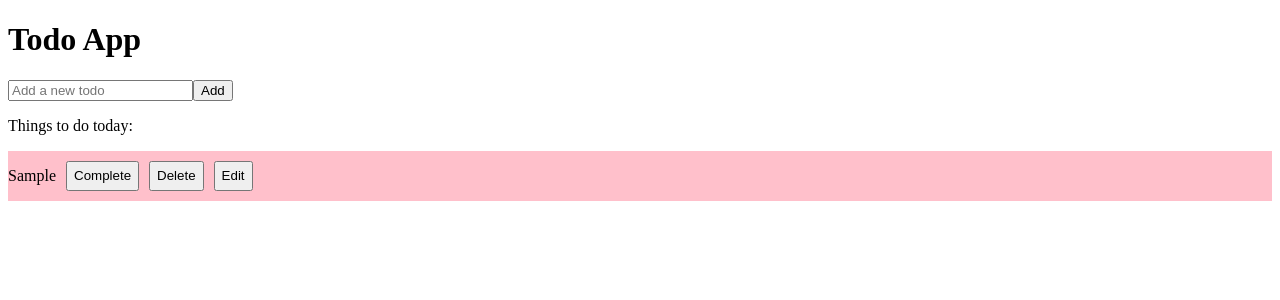
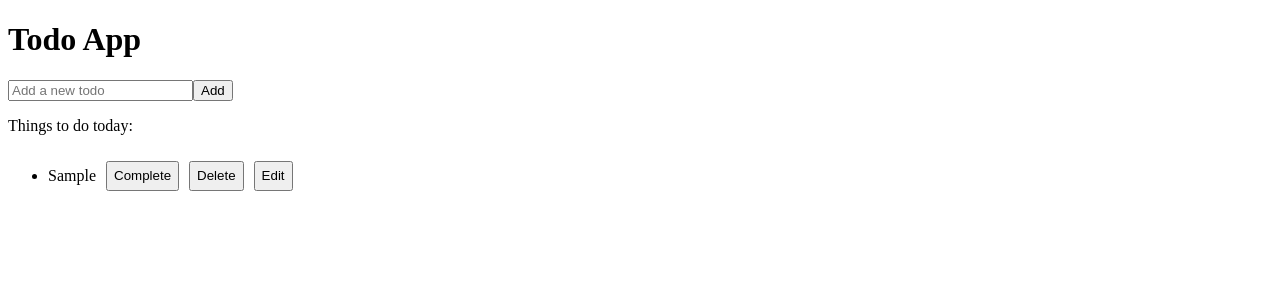
Before and after one commit to catbytes-community/todo-app, a React (Vite) app: page / in a window 1280 px wide. Both pictures are taken after typing "Sample" into the empty fields and a click on the button "Add". Shown: the top 300 px of the page. Built offline with nearby package versions, Linux system fonts and the light colour scheme.

Commit message:
lesson 20

```diff
--- a/src/App.css
+++ b/src/App.css
@@ -1,5 +1,4 @@
 .todo-list-container {
-  background-color: pink;
   display: flex;
   gap: 10px;
   align-items: center;
--- a/src/App.jsx
+++ b/src/App.jsx
@@ -1,5 +1,6 @@
 import { useState, useEffect } from "react";
 import "./App.css";
+import projects, { useProjects } from "./projects";
 
 function App() {
   const [newItem, setNewItem] = useState(""); // not a persistent state
@@ -12,16 +13,45 @@ function App() {
 
   const addItem = () => {
     setItems([...items, { id: items.length + 1, item: newItem }]);
-    console.log("Items: ", items);
     setNewItem("");
   };
 
-  useEffect(() => {
-    console.log("Items from useEffect: ", items);
-  }, [items]);
-
   const deleteItem = (id) => {
     setItems(items.filter((item) => item.id !== id));
+  };
+
+  // useEffect(() => {
+  //   console.log("projects: ", projects);
+
+  //   // destructuring arrays
+  //   const [a, b] = projects;
+  //   // console.log("project1: ", a);
+  //   // console.log("project2: ", b);
+  //   // const [...allElements] = projects;
+  //   // console.log("all elements of the array: ", allElements);
+
+  //   // destructuring objects
+  //   // const { projectName = "defaultProjectName" } = a;
+  //   const { projectName: name } = a;
+  //   // projects[0].projectName
+  //   console.log("project name: ", name);
+
+  //   // custom hooks in React
+  // }, []);
+
+  const [project] = projects;
+  // console.log(useProjects(project));
+  const [projectName, getOwnerName] = useProjects(project);
+  // console.log(projectName);
+  // getOwnerName();
+
+  const completeTask = (id) => {
+    // console.log("Complete task: ", id); // isTaskComplete boolean
+    const completedTask = items.filter((item) => item.id === id)[0];
+    console.log("Completed task: ", completedTask);
+
+    completedTask.isTaskComplete = !completedTask.isTaskComplete;
+    setItems([...items]);
   };
 
   return (
@@ -36,11 +66,27 @@ function App() {
 
       <div>
         <p>Things to do today:</p>
+        <ul>
           {items.map((item, index) => {
             return (
-            <div key={index} className="todo-list-container">
-              <p>{item.item}</p>
-              <button className="todo-item-btn">Complete</button>
+              <li key={index}>
+                <div className="todo-list-container">
+                  {/* ternary operator */}
+                  <p
+                    style={{
+                      textDecoration: item.isTaskComplete
+                        ? "line-through"
+                        : "none",
+                    }}
+                  >
+                    {item.item}
+                  </p>
+                  <button
+                    onClick={() => completeTask(item.id)}
+                    className="todo-item-btn"
+                  >
+                    {item.isTaskComplete ? "Undo" : "Complete"}
+                  </button>
                   <button
                     onClick={() => deleteItem(item.id)}
                     className="todo-item-btn"
@@ -49,8 +95,10 @@ function App() {
                   </button>
                   <button className="todo-item-btn">Edit</button>
                 </div>
+              </li>
             );
           })}
+        </ul>
       </div>
     </>
   );
--- a/src/main.jsx
+++ b/src/main.jsx
@@ -1,9 +1,4 @@
-import { StrictMode } from "react";
 import { createRoot } from "react-dom/client";
 import App from "./App.jsx";
 
-createRoot(document.getElementById("root")).render(
-  <StrictMode>
-    <App />
-  </StrictMode>
-);
+createRoot(document.getElementById("root")).render(<App />);
--- /dev/null
+++ b/src/projects.js
@@ -0,0 +1,23 @@
+const projects = [
+  {
+    id: 1,
+    projectName: "Todo App",
+    projectOwner: "John",
+  },
+  {
+    id: 2,
+    projectName: "Catbytes App",
+    projectOwner: "Jane",
+  },
+];
+
+export const useProjects = (project) => {
+  return [
+    project.projectName,
+    function () {
+      console.log("Project owner: ", project.projectOwner);
+    },
+  ];
+};
+
+export default projects;
```
Lines whose indentation alone changed are shown as unchanged.
